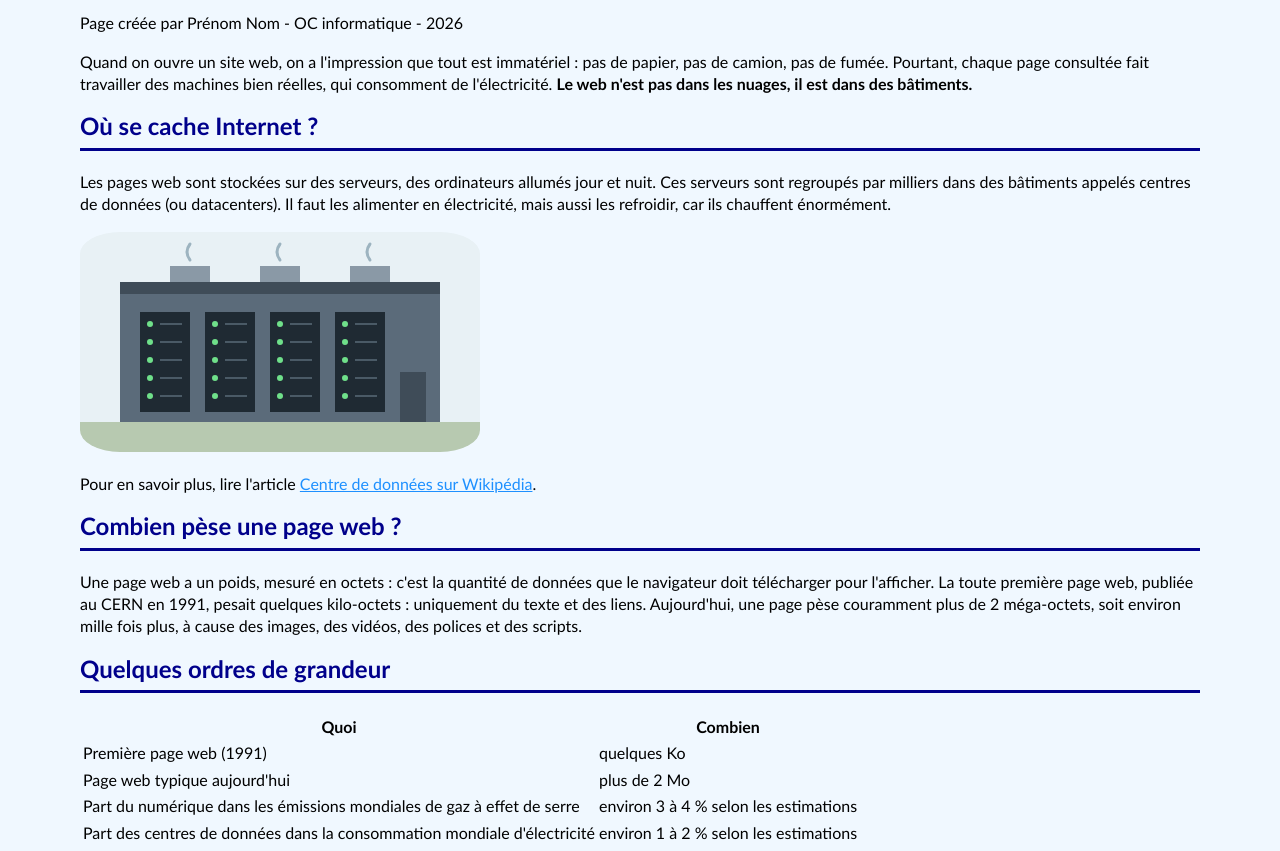
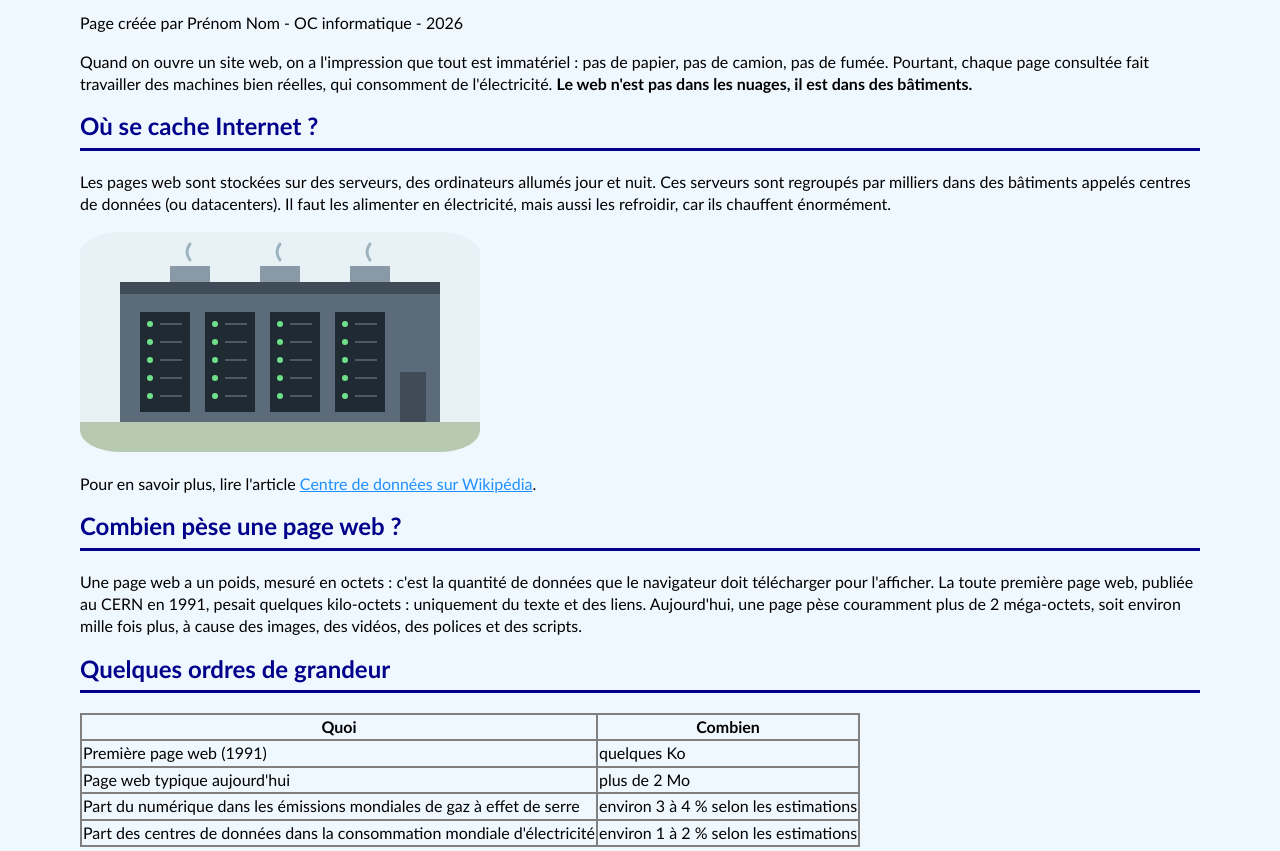
Before and after one commit to laurineee05/tp-durability, a plain HTML site: page index.html in a window 1280 px wide. Shown: the part 101-952 px from the top of the page. Drawn offline with Linux system fonts and the light colour scheme.

Commit message:
Lignes du tableau de 2px en gris
Une lignes qui est moins foncée que le texte pour pas chargé la page, mais visible pour remarquer les cases.

```diff
--- a/style.css
+++ b/style.css
@@ -23,4 +23,6 @@ a:hover {color: darkorchid;
 img {max-width: max-content;
     border-radius: 10%;
 }
-table {border-collapse: separate;}
+table, th, td {border: 2px solid grey;
+    border-collapse: collapse;
+    }
```
